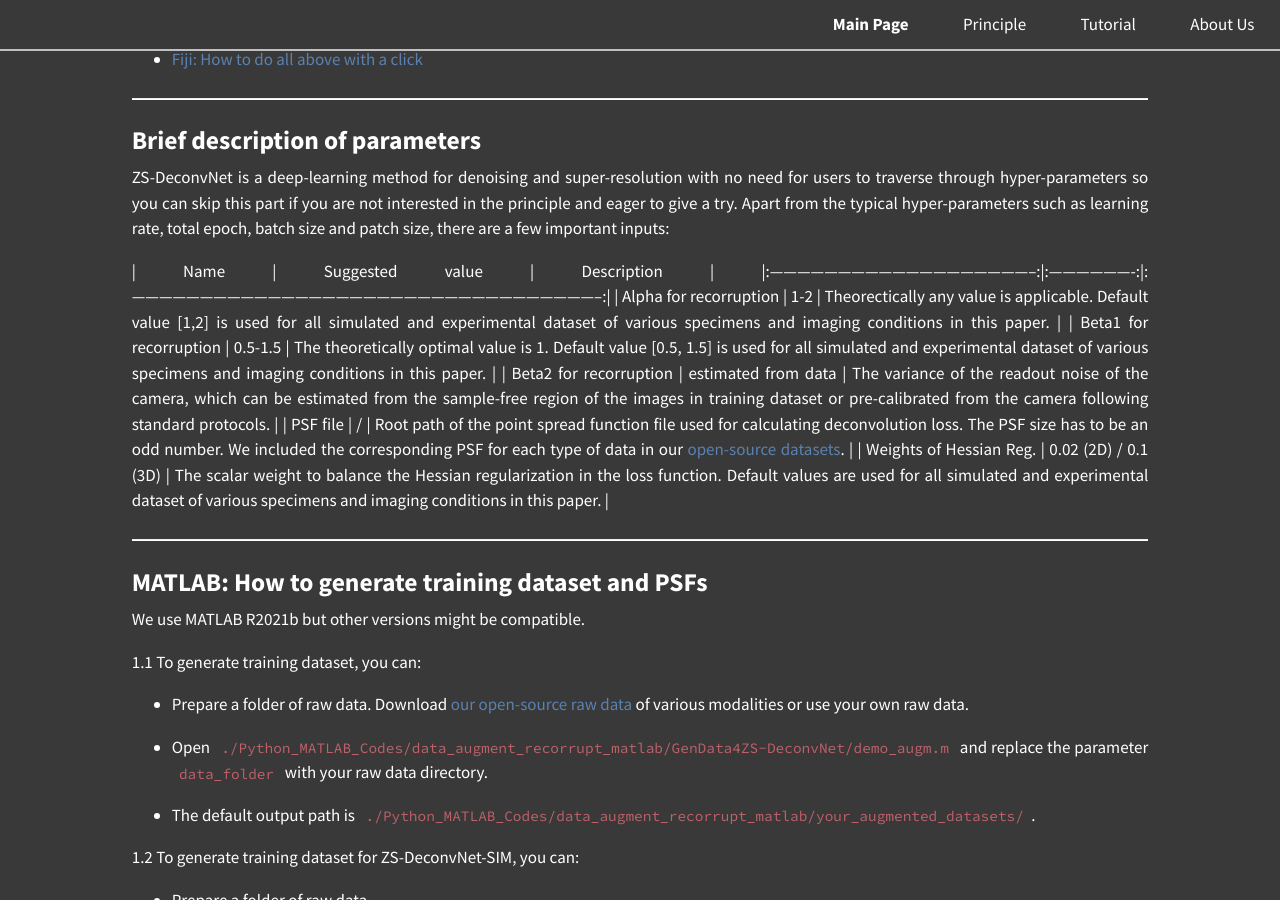
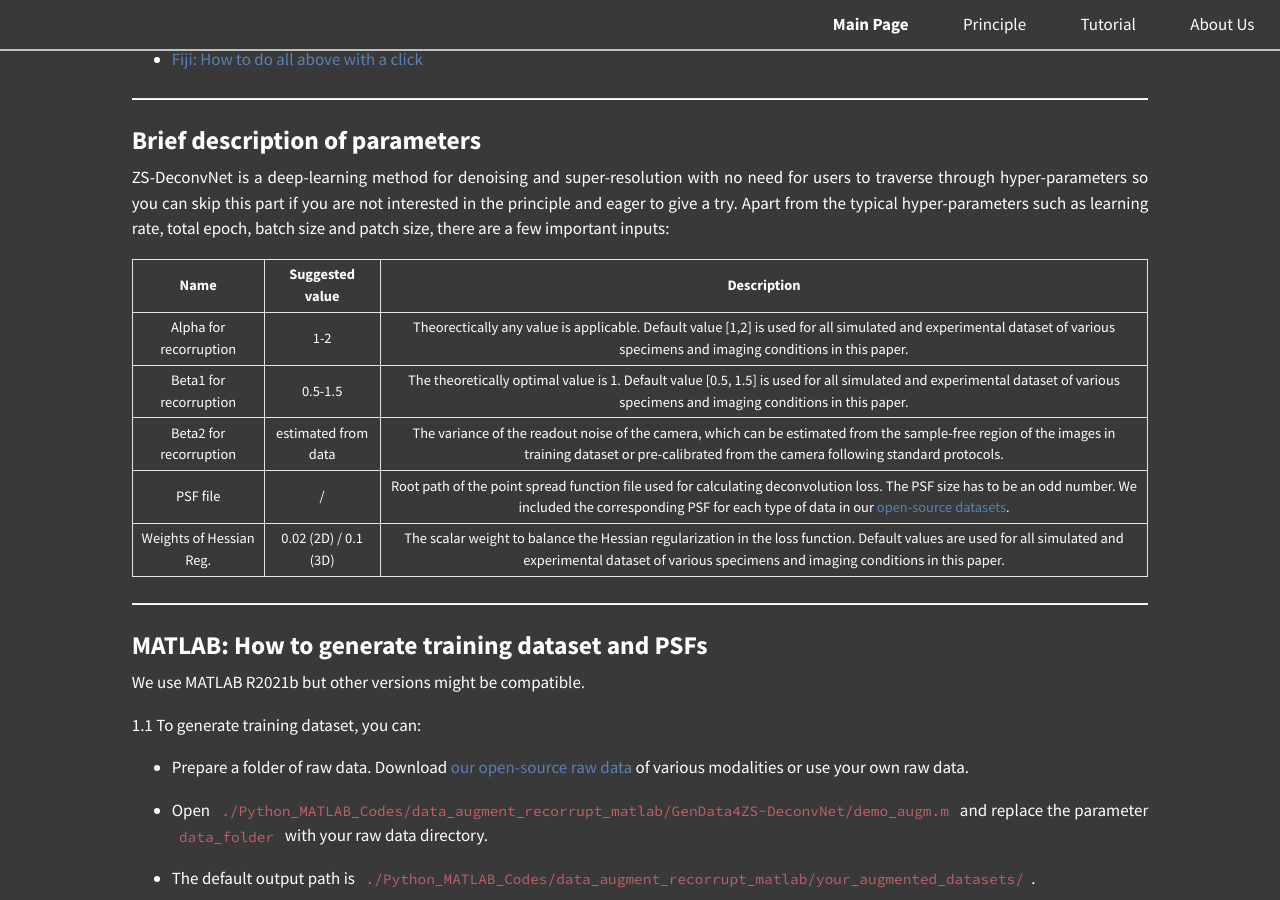
Before and after one commit to TristaZeng/ZS-DeconvNet-page, a Jekyll site: the page built from Tutorial.md, in a window 1280 px wide and 900 px high, scrolled down 778 px. Built offline with Jekyll 4.4.1, drawn with Linux system fonts in a browser that asks for light colours; some of the changed text lies outside the part shown.

Commit message:
modify the tutorial format

```diff
--- a/Tutorial.md
+++ b/Tutorial.md
@@ -39,6 +39,7 @@
 | Beta2 for recorruption   | estimated from data | The variance of the readout noise of the camera, which can be estimated from the sample-free region of the images in training dataset or pre-calibrated from the camera following standard protocols.               |
 | PSF file                                                    |    /                 | Root path of the point spread function file used for calculating deconvolution loss. The PSF size has to be an odd number. We included the corresponding PSF for each type of data in our [open-source datasets](https://www.zenodo.org/record/7261163#.ZD9kZHZBx3g). |
 | Weights of Hessian Reg.                                     | 0.02 (2D) / 0.1 (3D)                 | The scalar weight to balance the Hessian regularization in the loss function. Default values are used for all simulated and experimental dataset of various specimens and imaging conditions in this paper.                                                               |
+
 <hr>
 
 <h2 style="color:white;" id="Data pre-processing">MATLAB: How to generate training dataset and PSFs</h2>
@@ -126,9 +127,9 @@
 
 We have provided a <a href='https://drive.google.com/drive/folders/1XAOuLYXYFCxlElRwvik_fs7TqZlRixGv'>download link</a> in the folder <code style="background-color:#393939;">./Python_MATLAB_Codes/saved_models/</code>, which contains six different data samples, their corresponding well-trained ZS-DeconvNet models, and their ZS-DeconvNet outputs, organized in the format of:
 
-+ <code style="background-color:#393939;">./Python_MATLAB_Codes/saved_models/\<sample type\>/test_data</code> contains the test data of this sample type.
-+ <code style="background-color:#393939;">./Python_MATLAB_Codes/saved_models/\<sample type\>/saved_model</code> contains the pre-trained model (a .h5 file) of this sample type.
-+ <code style="background-color:#393939;">./Python_MATLAB_Codes/saved_models/\<sample type\>/saved_model/Inference_demo</code> contains the ZS-DeconvNet output of this sample type. You should be able to get the same result if you use the pre-trained model to process the test data in <code style="background-color:#393939;">./Python_MATLAB_Codes/saved_models/\<sample type\>/test_data</code>.
++ <code style="background-color:#393939;">./Python_MATLAB_Codes/saved_models/<sample type>/test_data</code> contains the test data of this sample type.
++ <code style="background-color:#393939;">./Python_MATLAB_Codes/saved_models/<sample type>/saved_model</code> contains the pre-trained model (a .h5 file) of this sample type.
++ <code style="background-color:#393939;">./Python_MATLAB_Codes/saved_models/<sample type>/saved_model/Inference_demo</code> contains the ZS-DeconvNet output of this sample type. You should be able to get the same result if you use the pre-trained model to process the test data in <code style="background-color:#393939;">./Python_MATLAB_Codes/saved_models/<sample type>/test_data</code>.
 
 Now to test a well-trained ZS-DeconvNet model, you should:
 
@@ -147,12 +148,13 @@
 <center><video src="https://github.com/TristaZeng/ZS-DeconvNet-page/blob/page/video/SuppVideo9_Demo_Plugin.mp4?raw=true" controls="controls" width="100%" height="auto"/></center>
 
 <h3 style="color:white;">5.1 Installation and Pre-trained Models</h3>
-You can follow the instructions below to install the plugin:
-<p>
+<p>You can follow the instructions below to install the plugin:
+
 + Download from <a href='https://drive.google.com/drive/folders/1nJoj9Ljx2MNXa-lCOGIzVj_1BT-xrp2F'>here</a>.
 + Copy <code style="background-color:#393939;">./jars/*</code> and <code style="background-color:#393939;">./plugins/*</code> to your root path of Fiji <code style="background-color:#393939;">/*/Fiji.app/</code>.
 + Restart Fiji.
 + We provide pre-trained models in BioImage Model Zoo bundle and one corresponding test image or test stack for each model in the folder <code style="background-color:#393939;">./pre-trained_models</code>. See the list below:</p>
+
 | Model Name     |    Model Type |        Test Data Name | Test Data Type |
   |:---------------------------:|:-------------:|:-------------:|:-------------:|
   | ZS-DeconvNet-2D-WF-lamp1.zip | ZS-DeconvNet | ZS-DeconvNet-2D-WF-lamp1-input.tif | 2D WF |
```
